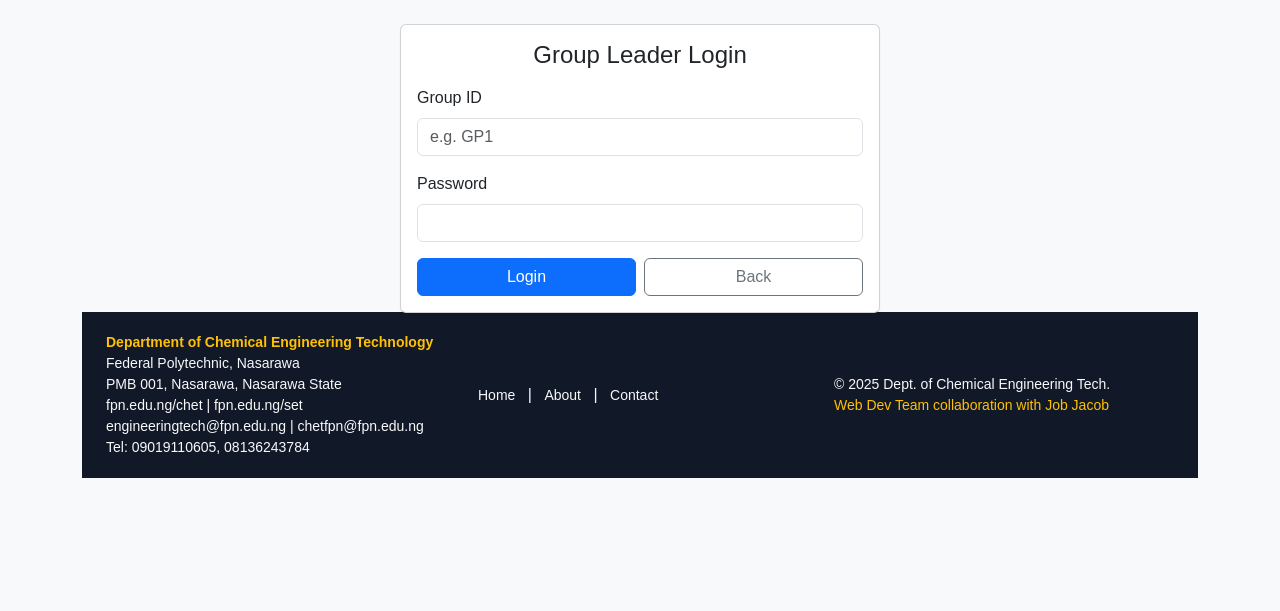
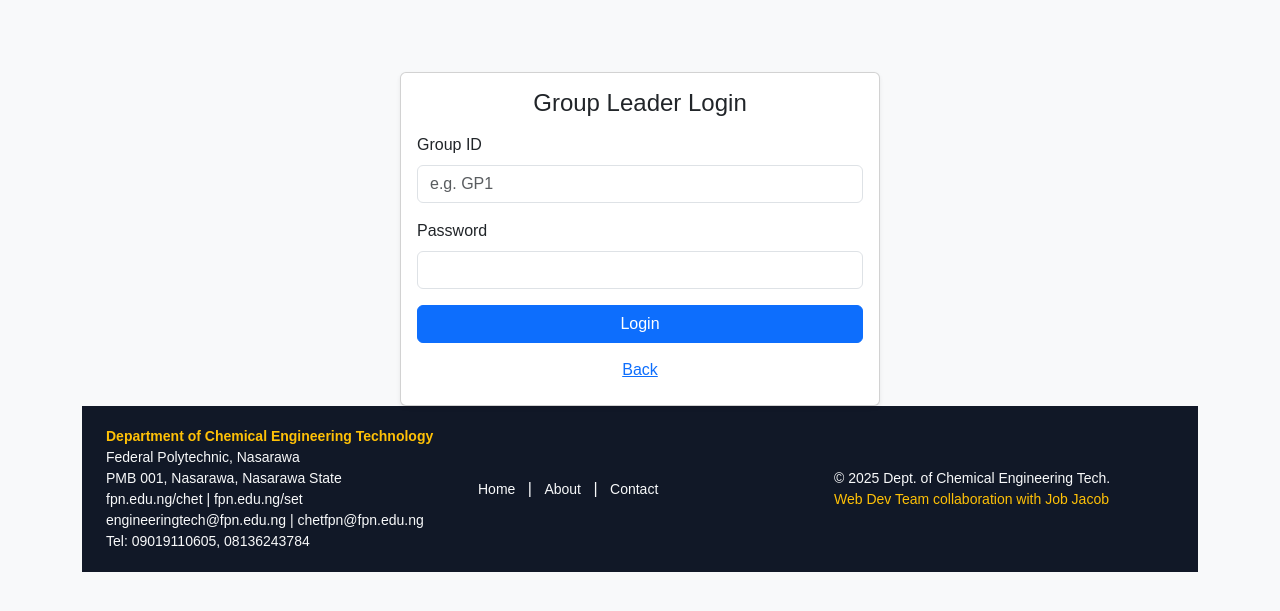
Before and after one commit to imhologhomhetheophilus/chem_coursework, a PHP site: page /group_login.php in a window 1280 px wide. Shown: the part 112-723 px from the top of the page. Run offline with PHP 8.4, Linux system fonts and the light colour scheme; style sheets or scripts are compiled from the project's sources.

Commit message:
group login bug fixed

```diff
--- a/group_login.php
+++ b/group_login.php
@@ -1,11 +1,6 @@
 <?php
-// Start session first before anything else
-if (session_status() === PHP_SESSION_NONE) {
-    session_start();
-}
-
-// Include database connection (before any HTML)
-require_once 'includes/db_connect.php';
+require 'includes/db_connect.php';
+if (session_status() === PHP_SESSION_NONE) session_start();
 
 $message = '';
 
@@ -13,8 +8,6 @@ if ($_SERVER['REQUEST_METHOD'] === 'POST') {
     $group = strtoupper(trim($_POST['group_id'] ?? ''));
     $password = $_POST['password'] ?? '';
 
-    try {
-        // Use the correct connection variable ($conn)
     $stmt = $pdo->prepare('SELECT * FROM groups WHERE group_id = ?');
     $stmt->execute([$group]);
     $g = $stmt->fetch(PDO::FETCH_ASSOC);
@@ -26,7 +19,7 @@ if ($_SERVER['REQUEST_METHOD'] === 'POST') {
         if (password_verify($password, $stored)) {
             $ok = true;
         } elseif ($password === $stored) {
-                // Plain-text stored; re-hash and update for security
+            // Legacy plain-text password — rehash it
             $hash = password_hash($password, PASSWORD_DEFAULT);
             $u = $pdo->prepare('UPDATE groups SET password = ? WHERE id = ?');
             $u->execute([$hash, $g['id']]);
@@ -41,40 +34,28 @@ if ($_SERVER['REQUEST_METHOD'] === 'POST') {
     }
 
     $message = 'Invalid Group ID or password.';
-    } catch (PDOException $e) {
-        $message = "Database error: " . $e->getMessage();
-    }
 }
 
-// Include header only AFTER session & logic
 include 'includes/header.php';
 ?>
-
-<div class="card mx-auto animate__animated animate__backInUp" style="max-width:480px;">
+<div class="card mx-auto mt-5 shadow-sm" style="max-width:480px;">
   <div class="card-body">
     <h4 class="card-title text-center mb-3">Group Leader Login</h4>
-
     <?php if ($message): ?>
       <div class="alert alert-danger text-center"><?= htmlspecialchars($message) ?></div>
     <?php endif; ?>
-
     <form method="post">
       <div class="mb-3">
         <label class="form-label">Group ID</label>
         <input name="group_id" class="form-control" placeholder="e.g. GP1" required>
       </div>
-
       <div class="mb-3">
         <label class="form-label">Password</label>
         <input name="password" type="password" class="form-control" required>
       </div>
-
-      <div class="d-flex justify-content-between">
-        <button class="btn btn-primary w-50 me-2">Login</button>
-        <a class="btn btn-outline-secondary w-50" href="index.php">Back</a>
-      </div>
+      <button class="btn btn-primary w-100">Login</button>
+      <a class="btn btn-link w-100 mt-2" href="index.php">Back</a>
     </form>
   </div>
 </div>
-
 <?php include 'includes/footer.php'; ?>
```
Lines whose indentation alone changed are shown as unchanged.
